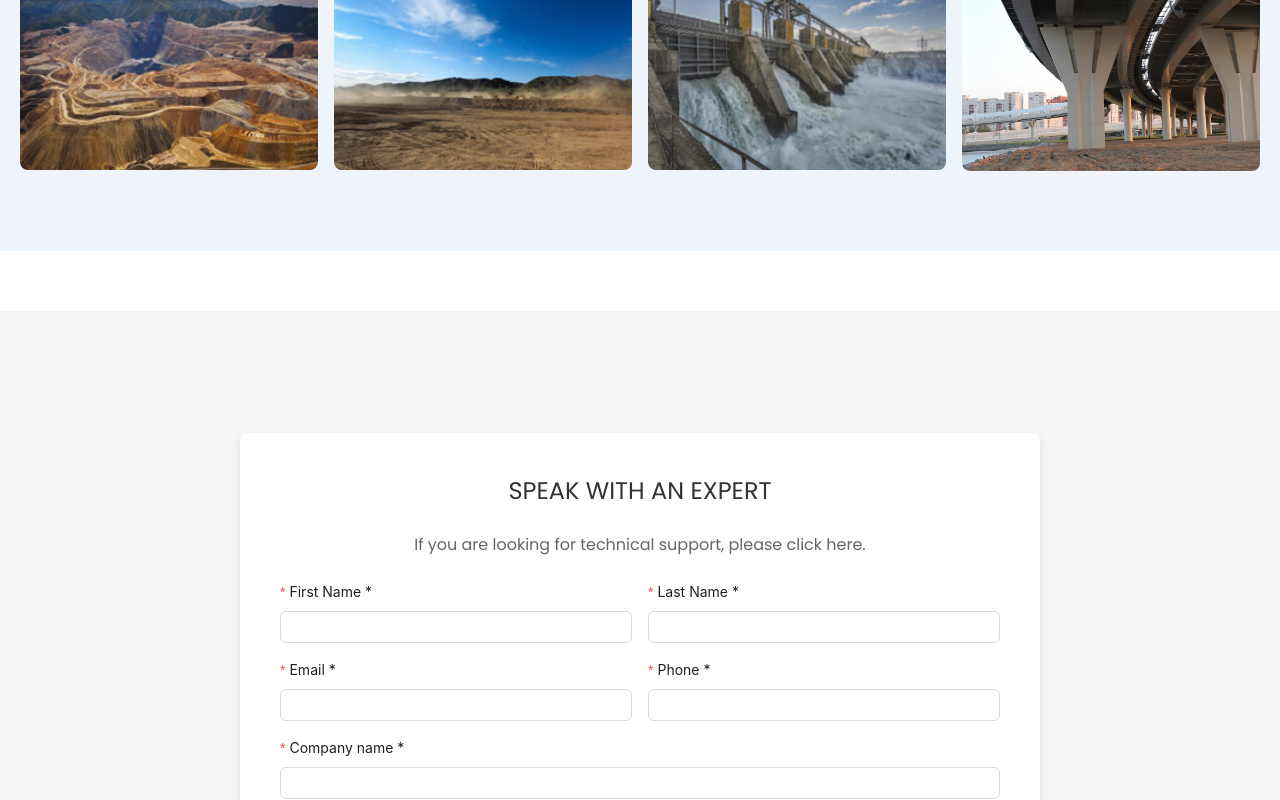
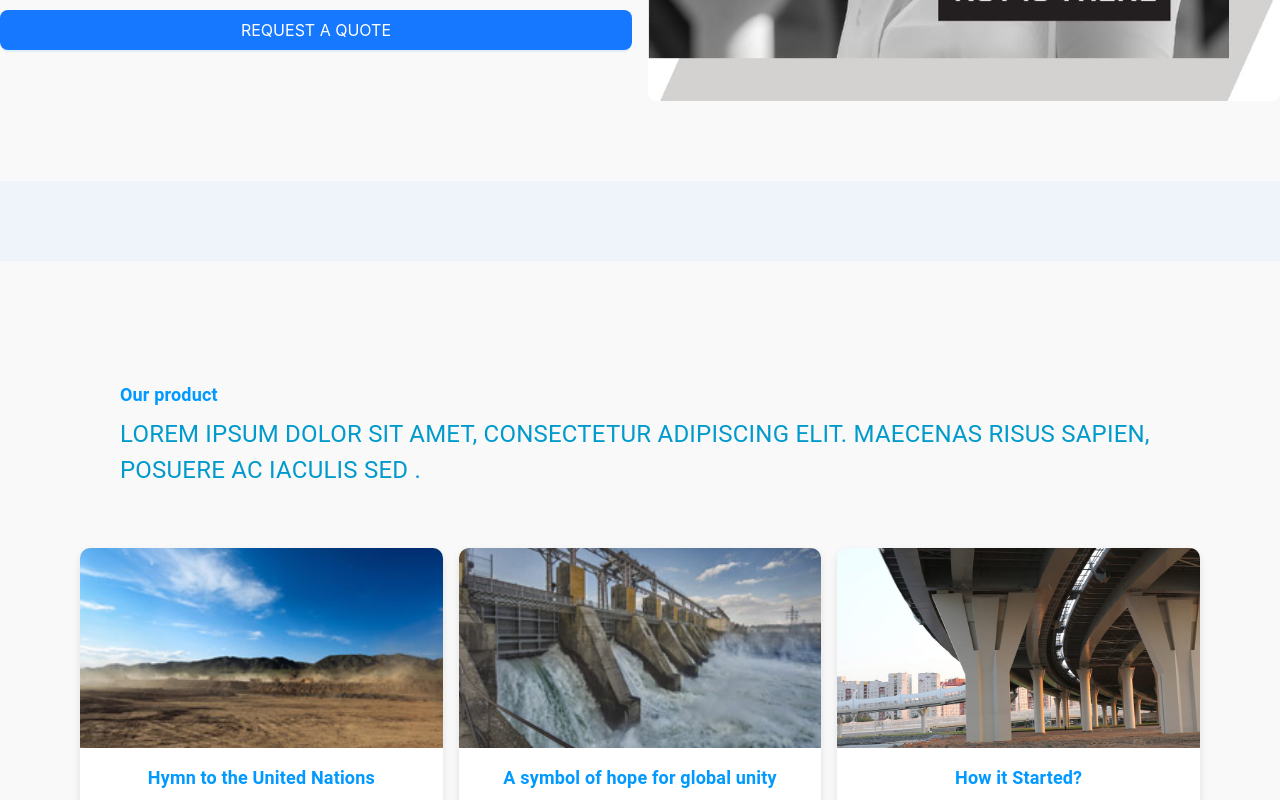
Before and after one commit to humoyun21/Smart-Solutions-System, a React (Vite) app: page / in a window 1280 px wide. Shown: the part 2000-2800 px from the top of the page. Built offline with nearby package versions, Linux system fonts and the light colour scheme.

Commit message:
products update

```diff
--- a/package.json
+++ b/package.json
@@ -11,7 +11,7 @@
   },
   "dependencies": {
     "@ant-design/icons": "^5.3.7",
-    "@mui/material": "^5.16.0",
+    "@mui/material": "^5.16.1",
     "@mui/system": "^5.16.0",
     "antd": "^5.19.1",
     "react": "^18.2.0",
--- a/src/components/footer/index.jsx
+++ b/src/components/footer/index.jsx
@@ -45,10 +45,12 @@ const Index = () => {
                     <Col xs={24} md={6} className="info-contact">
                         <h3>Let's chat!</h3>
                         <div className="social-icons">
+                             <InstagramOutlined />
+                             <YoutubeOutlined />
                             <FacebookOutlined />
                             <TwitterOutlined />
-                            <YoutubeOutlined />
-                            <InstagramOutlined />
+
+
                         </div>
                     </Col>
                 </Row>
--- a/src/components/sections/fourth/index.jsx
+++ b/src/components/sections/fourth/index.jsx
@@ -1,114 +1,107 @@
 import React from "react";
 import "./style.scss";
 import { Container } from "@containers";
-import Blog from "../../../assets/images/blog.png";
-import Blog2 from "../../../assets/images/blog2.png";
-import { Row, Col, Button, Form, Input } from "antd";
+import { Box, Typography } from "@mui/material";
+import { Row, Col } from "antd";
+// import { Link } from "react-router-dom";
+import Feature1 from "../../../assets/images/feature.jpg";
+import Feature2 from "../../../assets/images/featured1.jpg";
+import Feature3 from "../../../assets/images/featured2.jpg";
+
+const productData = [
+  {
+    title: "Hymn to the United Nations",
+    description:
+      "Get inspired by this revived W.H. Auden's Hymn to the United Nations. Let music for peace Be the paradigm, For peace means to change At the right time, As the World-Clock, Goes Tick and Tock.So maythe story Of our human city Presently move",
+    image: Feature1,
+    link: "/read-info",
+  },
+  {
+    title: "A symbol of hope for global unity",
+    description:
+      "In 1945, representatives of 50 countries met in Sanancisco at the United Nations Conference on International Organization to draw up the United  Nations Charter. The United Nations officially came into existence on 24 October 1945",
+    image: Feature2,
+    link: "/read-info",
+  },
+  {
+    title: "How it Started?",
+    description:
+      "In 1945, representatives of 50 countries met in Sanancisco at the United Nations Conference on International Organization to draw up the United  Nations Charter. The United Nations officially came into existence on 24 October 1945",
+    image: Feature3,
+    link: "/read-info",
+  },
+];
 
 const Index = () => {
   return (
     <>
-      <section id="gratis">
+      <section id="gratis1">
         <Container>
-          <Row className="blog" gutter={[16, 16]}>
-            <Col xs={24} md={12} className="blog-text">
-              <h2>LATEST BLOG POST</h2>
-              <h3>
-                LEVERAGING SHAPEARRAY FOR WIRELESS AUTOMATED REMOTE DEFORMATION
-                MONITORING
-              </h3>
-              <h4>
-                Wireless automated remote deformation monitoring is
-                transforming how engineers collect data to ensure the safety and
-                durability of their projects. Through a network of
-                interconnected technology, this real-time monitoring system
-                delivers proactive risk management by evaluating structural and
-                geog…
-              </h4>
-              <Button type="primary" href="#">
-                Read More <i className="bi bi-arrow-right"></i>
-              </Button>
-            </Col>
-            <Col xs={24} md={12} className="blog-photo">
-              <img src={Blog} alt="" />
-            </Col>
-          </Row>
+          <Box
+            sx={{
+              bgcolor: 'white',
+              padding: 10,
+              borderRadius: 2
+            }}
+            className="container" component="section">
+            <Typography
+              component="h4"
+              sx={{
+                fontSize: 18,
+                fontWeight: 600,
+                textAlign: "left",
+                marginLeft: 5,
+                marginBottom: 1,
+                color: "#0099ff",
+              }}
+            >
+              Our product
+            </Typography>
+
+            <Typography
+              sx={{
+
+                fontSize: 24,
+                marginLeft: 5,
+                marginBottom: 5,
+                textAlign: "left",
+                color: "rgb(1, 154, 204)",
+                textTransform: "uppercase",
+              }}
+              component="h5"
+            >
+              Lorem ipsum dolor sit amet, consectetur adipiscing elit. Maecenas
+              risus sapien, posuere ac iaculis sed.
+            </Typography>
+
+            <Row gutter={[16, 16]}>
+              {productData.map((item, index , ) => (
+                <Col xs={24} sm={12} md={8} key={index}>
+                  <Box className="card__article">
+                    <img className="card__img" src={item.image} alt={`Feature ${index}`} />
+                    <Box className="card__data">
+                      <Typography className="card__title" component="h4">
+                        {item.title}
+                      </Typography>
+
+                      <Typography className="card__description" component="p">
+                        {item.description}
+                      </Typography>
+
+                      {/* <Link className="card__button" to={item.link}>
+                        {item.link}
+                      </Link> */}
+                    </Box>
+                  </Box>
+                </Col>
+              ))}
+            </Row>
+
+
+
+          </Box>
         </Container>
       </section>
-
-      <section id="gratis1">
-        <Container>
-          <Row className="blog" gutter={[16, 16]}>
-            <Col xs={24} md={12} className="blog-photo">
-              <img src={Blog2} alt="" />
-            </Col>
-            <Col xs={24} md={12} className="blog-text">
-              <h2>LATEST SUCCESS STORY</h2>
-              <h3>DEEP EXCAVATION MONITORING</h3>
-              <h4>Location: Burnaby, British Columbia, Canada …</h4>
-              <Button type="primary" href="#">
-                Read More <i className="bi bi-arrow-right"></i>
-              </Button>
-            </Col>
-          </Row>
-        </Container>
-      </section>
-
-      {/* <section id="last">
-        <Container>
-          <div className="last">
-            <div>
-              <h2>SUBSCRIBE</h2>
-              <h3>FOR</h3>
-              <h4>UPDATES</h4>
-            </div>
-
-            <div className="last-form">
-              <Form layout="vertical">
-                <Row gutter={[16, 16]}>
-                  <Col xs={24} md={12}>
-                    <Form.Item
-                      label="First Name *"
-                      name="firstName"
-                      rules={[
-                        { required: true, message: "Please input your first name!" },
-                      ]}
-                    >
-                      <Input />
-                    </Form.Item>
-                  </Col>
-                  <Col xs={24} md={12}>
-                    <Form.Item
-                      label="Last Name *"
-                      name="lastName"
-                      rules={[
-                        { required: true, message: "Please input your last name!" },
-                      ]}
-                    >
-                      <Input />
-                    </Form.Item>
-                  </Col>
-                </Row>
-                <Form.Item
-                  label="Email *"
-                  name="email"
-                  rules={[
-                    { required: true, message: "Please input your email!" },
-                    { type: "email", message: "The input is not valid E-mail!" },
-                  ]}
-                >
-                  <Input />
-                </Form.Item>
-                <Form.Item>
-                  <Button type="primary" htmlType="submit">
-                    Subscribe
-                  </Button>
-                </Form.Item>
-              </Form>
-            </div>
-          </div>
-        </Container>
-      </section> */}
     </>
   );
 };
--- a/src/components/sections/fourth/style.scss
+++ b/src/components/sections/fourth/style.scss
@@ -1,3 +1,56 @@
-section{
-    margin-bottom: 60px;
-}
+.container {
+    padding: 40px 0;
+    background: #f9f9f9;
+    color: #333;
+
+    .card__article {
+        margin-top: 20px;
+      background: white;
+      border-radius: 10px;
+      overflow: hidden;
+      box-shadow: 0 4px 8px rgba(0, 0, 0, 0.1);
+      transition: transform 0.3s;
+      text-align: center;
+
+      &:hover {
+        transform: translateY(-5px);
+      }
+
+      .card__img {
+        width: 100%;
+        height: 200px;
+        object-fit: cover;
+      }
+
+      .card__data {
+        padding: 16px;
+
+        .card__title {
+            color: #0099ff;
+          font-size: 18px;
+          font-weight: 600;
+          margin-bottom: 8px;
+        }
+
+        .card__description {
+            color: #605c70;
+          font-size: 14px;
+          margin-bottom: 16px;
+        }
+
+        .card__button {
+          display: inline-block;
+          padding: 8px 16px;
+          background-color: rgb(1, 154, 204);
+          color: white;
+          border-radius: 5px;
+          text-decoration: none;
+          transition: background-color 0.3s;
+
+          &:hover {
+            background-color: rgb(0, 123, 173);
+          }
+        }
+      }
+    }
+  }
--- a/src/components/sections/secondsection/index.jsx
+++ b/src/components/sections/secondsection/index.jsx
@@ -6,16 +6,44 @@ import Icon2 from "../../../assets/images/icon2.svg";
 import Icon3 from "../../../assets/images/icon3.svg";
 import Icon4 from "../../../assets/images/icon4.svg";
 import Woman from "../../../assets/images/woman.jpg";
-import Feature from "../../../assets/images/feature.jpg";
 import Feature1 from "../../../assets/images/featured1.jpg";
 import Feature2 from "../../../assets/images/featured2.jpg";
 import Feature3 from "../../../assets/images/featured3.jpg";
 import { Row, Col, Button, Card } from 'antd';
+import { Box, Typography } from "@mui/material";
+
 
 const { Meta } = Card;
+const productData = [
+    {
+      title: "Hymn to the United Nations",
+      description:
+        "Get inspired by this revived W.H. Auden's Hymn to the United Nations. Let music for peace Be the paradigm, For peace means to change At the right time, As the World-Clock, Goes Tick and Tock.So maythe story Of our human city Presently move",
+      image: Feature1,
+      link: "Read-more",
+    },
+    {
+      title: "A symbol of hope for global unity",
+      description:
+        "In 1945, representatives of 50 countries met in Sanancisco at the United Nations Conference on International Organization to draw up the United  Nations Charter. The United Nations officially came into existence on 24 October 1945",
+      image: Feature2,
+      link: "Read-more",
+    },
+    {
+      title: "How it Started?",
+      description:
+        "In 1945, representatives of 50 countries met in Sanancisco at the United Nations Conference on International Organization to draw up the United  Nations Charter. The United Nations officially came into existence on 24 October 1945",
+      image: Feature3,
+      link: "Read-more",
+    },
+  ];
+
 
 function Index() {
     return (
+
+        <>
+
         <section id="main-section" className="main-section">
             <Container>
                 <Row gutter={[16, 16]} className="second">
@@ -58,22 +86,81 @@ function Index() {
                     </Col>
                 </Row>
 
-                <Row gutter={[16, 16]} className="photos">
-                    <Col xs={24} sm={12} md={6}>
-                        <img src={Feature} alt="Feature" className="photo" />
-                    </Col>
-                    <Col xs={24} sm={12} md={6}>
-                        <img src={Feature1} alt="Feature1" className="photo" />
-                    </Col>
-                    <Col xs={24} sm={12} md={6}>
-                        <img src={Feature2} alt="Feature2" className="photo" />
-                    </Col>
-                    <Col xs={24} sm={12} md={6}>
-                        <img src={Feature3} alt="Feature3" className="photo" />
-                    </Col>
-                </Row>
+
             </Container>
         </section>
+
+        <section id="gratis1">
+<Container>
+  <Box
+    sx={{
+
+      padding: 10,
+      borderRadius: 2
+    }}
+    className="container" component="section">
+    <Typography
+      component="h4"
+      sx={{
+        fontSize: 18,
+        fontWeight: 600,
+        textAlign: "left",
+        marginLeft: 5,
+        marginBottom: 1,
+        color: "#0099ff",
+      }}
+    >
+      Our product
+    </Typography>
+
+    <Typography
+      sx={{
+
+        fontSize: 24,
+        marginLeft: 5,
+        marginBottom: 5,
+        textAlign: "left",
+        color: "rgb(1, 154, 204)",
+        textTransform: "uppercase",
+      }}
+      component="h5"
+    >
+      Lorem ipsum dolor sit amet, consectetur adipiscing elit. Maecenas
+      risus sapien, posuere ac iaculis sed .
+    </Typography>
+
+    <Row gutter={[16, 16]}>
+      {productData.map((item, index , ) => (
+        <Col xs={24} sm={12} md={8} key={index}>
+          <Box className="card__article">
+            <img className="card__img" src={item.image} alt={`Feature ${index}`} />
+            <Box className="card__data">
+              <Typography className="card__title" component="h4">
+                {item.title}
+              </Typography>
+
+              <Typography className="card__description" component="p">
+                {item.description}
+              </Typography>
+
+              <Typography className="card__button" component="p">
+              {item.link}
+              </Typography>
+
+
+            </Box>
+          </Box>
+        </Col>
+      ))}
+    </Row>
+
+
+
+  </Box>
+</Container>
+        </section>
+        </>
+
     );
 }
 
--- a/src/components/sections/secondsection/style.scss
+++ b/src/components/sections/secondsection/style.scss
@@ -55,3 +55,56 @@
         border-radius: 8px;
     }
 }
+
+
+
+
+
+    .card__article {
+      border-radius: 10px;
+      overflow: hidden;
+      box-shadow: 0 4px 8px rgba(0, 0, 0, 0.1);
+      transition: transform 0.2s;
+      text-align: center;
+
+      &:hover {
+        transform: translateY(-5px);
+      }
+
+      .card__img {
+        width: 100%;
+        height: 200px;
+        object-fit: cover;
+      }
+
+      .card__data {
+        padding: 16px;
+
+        .card__title {
+          color: #0099ff;
+          font-size: 18px;
+          font-weight: 600;
+          margin-bottom: 8px;
+        }
+
+        .card__description {
+            color: #605c70;
+          font-size: 14px;
+          margin-bottom: 16px;
+        }
+
+        .card__button {
+          display: inline-block;
+          padding: 8px 16px;
+          background-color: rgb(1, 154, 204);
+          color: white;
+          border-radius: 5px;
+          text-decoration: none;
+          transition: background-color 0.3s;
+
+          &:hover {
+            background-color: rgb(0, 123, 173);
+          }
+        }
+      }
+    }
```
Also changed, not shown: 1 other file (tests, documents, lock files or other folders).
